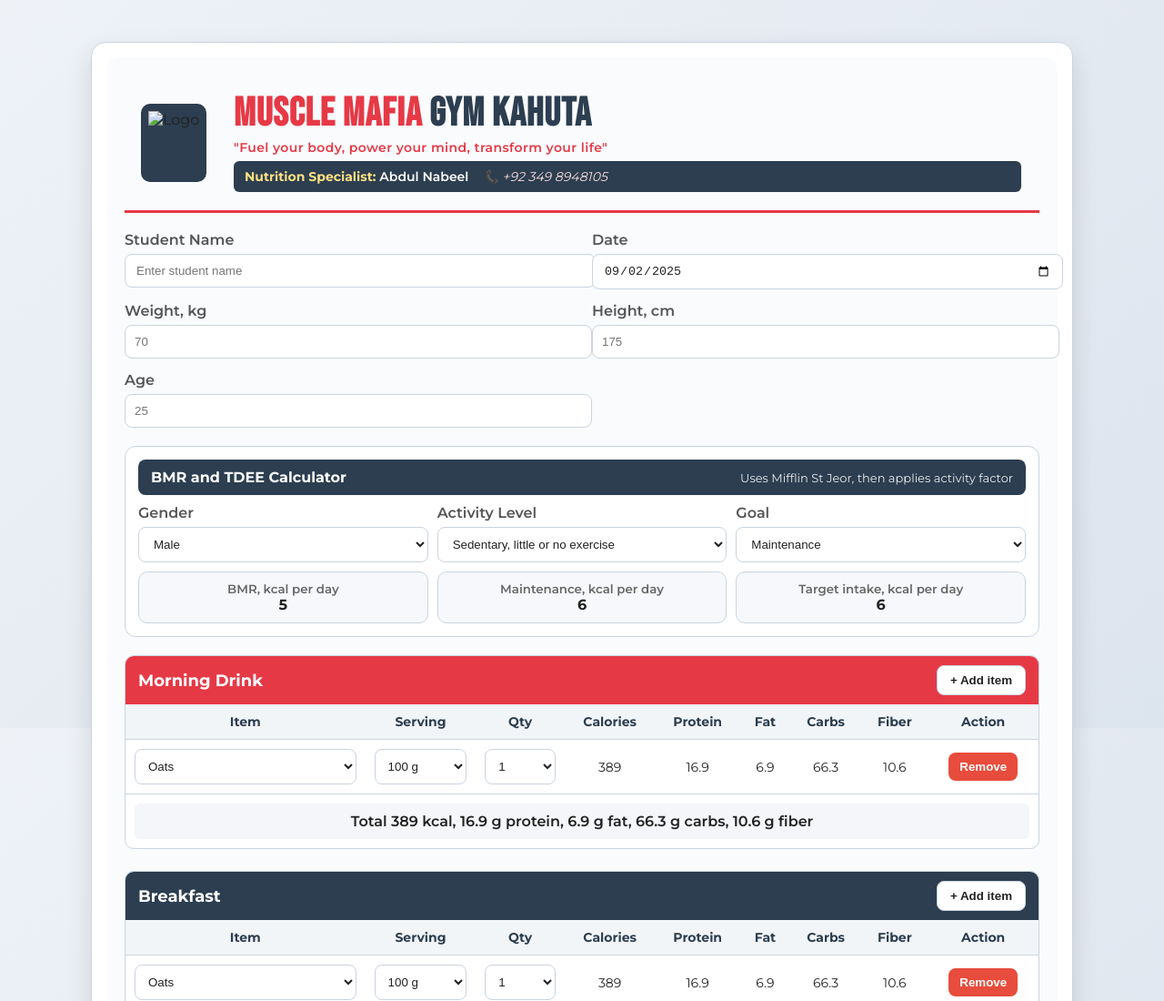
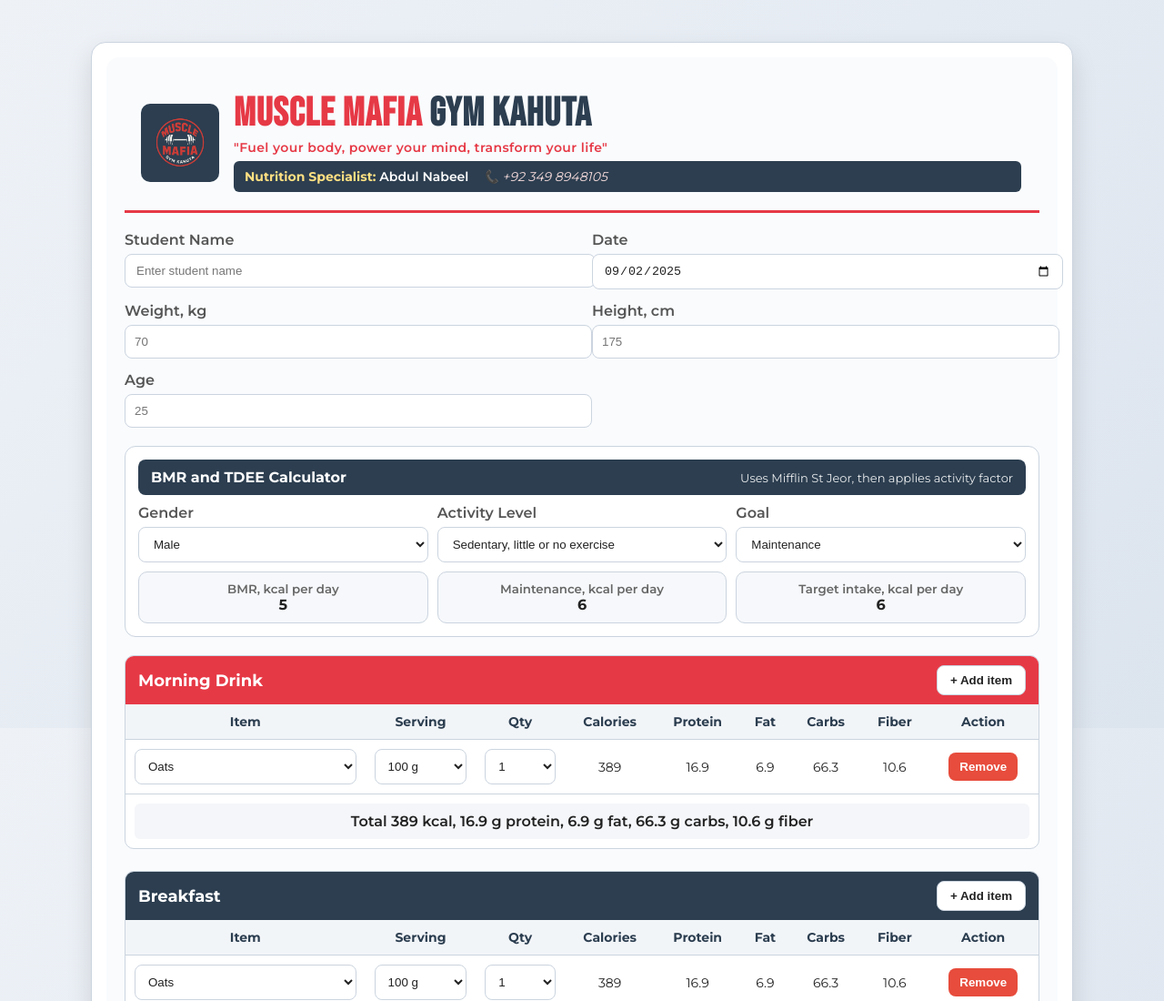
Before and after one commit to malikshahid17/diet-plan, a plain HTML site: page index.html in a window 1280 px wide. Shown: the top 1100 px of the page at 91% size. Drawn offline with Linux system fonts and the light colour scheme.

Commit message:
Update index.html

```diff
--- a/index.html
+++ b/index.html
@@ -199,7 +199,7 @@
       <header>
         <div class="logo-box">
           <!-- change to your repo image name if needed -->
-          <img src="logo.png" alt="Logo">
+          <img src="gym_logo.png" alt="Logo">
         </div>
         <h1 class="brand-name"><span class="accent">MUSCLE MAFIA</span> GYM KAHUTA</h1>
         <p class="tagline">"Fuel your body, power your mind, transform your life"</p>
```
